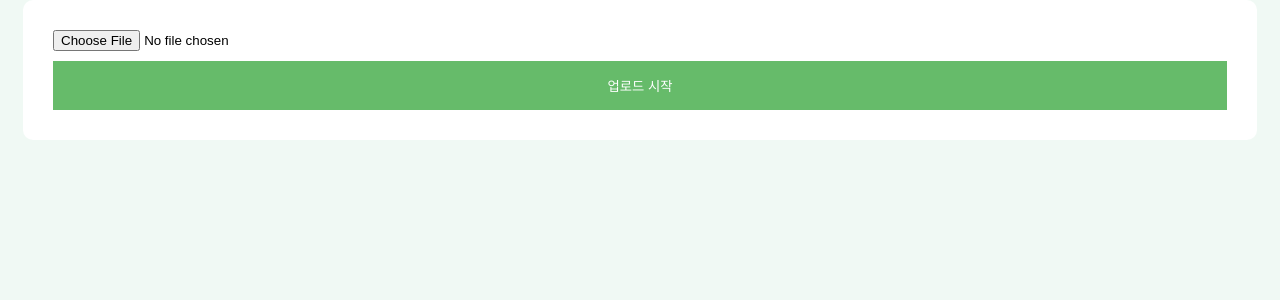
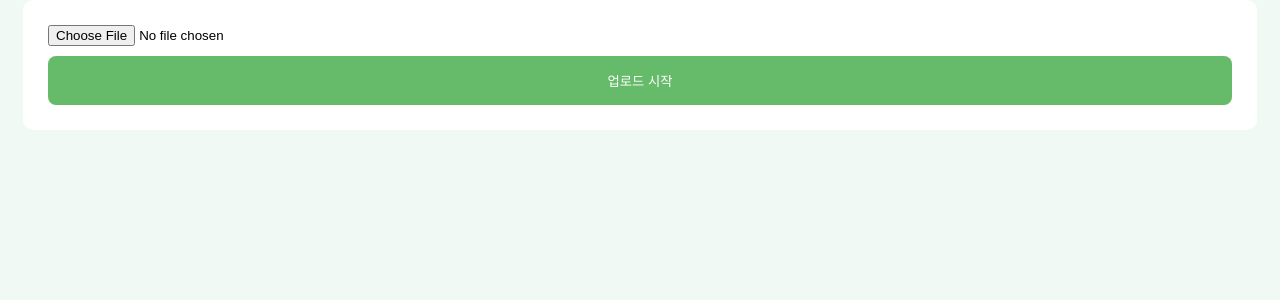
Before and after one commit to kkm25858992-ui/inventory-check-system, a Python web app: template templates/index.html in a window 1280 px wide. Shown: the part 55-355 px from the top of the page. Run offline with Jinja, Linux system fonts and the light colour scheme; the template is opened without the code that fills it, so the values that code supplies are empty.

Commit message:
Update index.html

```diff
--- a/templates/index.html
+++ b/templates/index.html
@@ -10,7 +10,7 @@ body { font-family:sans-serif; padding:15px; background:#f0f9f4; }
 
 .upload-box {
     background:white;
-    padding:30px;
+    padding:25px;
     border-radius:10px;
 }
 
@@ -21,12 +21,10 @@ button {
     background:#66bb6a;
     color:white;
     border:none;
+    border-radius:8px;
 }
 
-.nav-buttons {
-    display:flex;
-    gap:5px;
-}
+.nav-buttons { display:flex; gap:5px; }
 .nav-buttons button { flex:1; }
 </style>
 </head>
@@ -36,7 +34,8 @@ button {
 <div class="header">ourbox 오산센터 재고조사</div>
 
 <div class="upload-box" id="uploadBox">
-    <input type="file" id="fileInput" accept=".xlsx,.xls,.csv">
+    <input type="file" id="fileInput"
+        accept=".xlsx,.xls,.csv,application/vnd.openxmlformats-officedocument.spreadsheetml.sheet">
     <button onclick="upload()">업로드 시작</button>
 </div>
 
```
